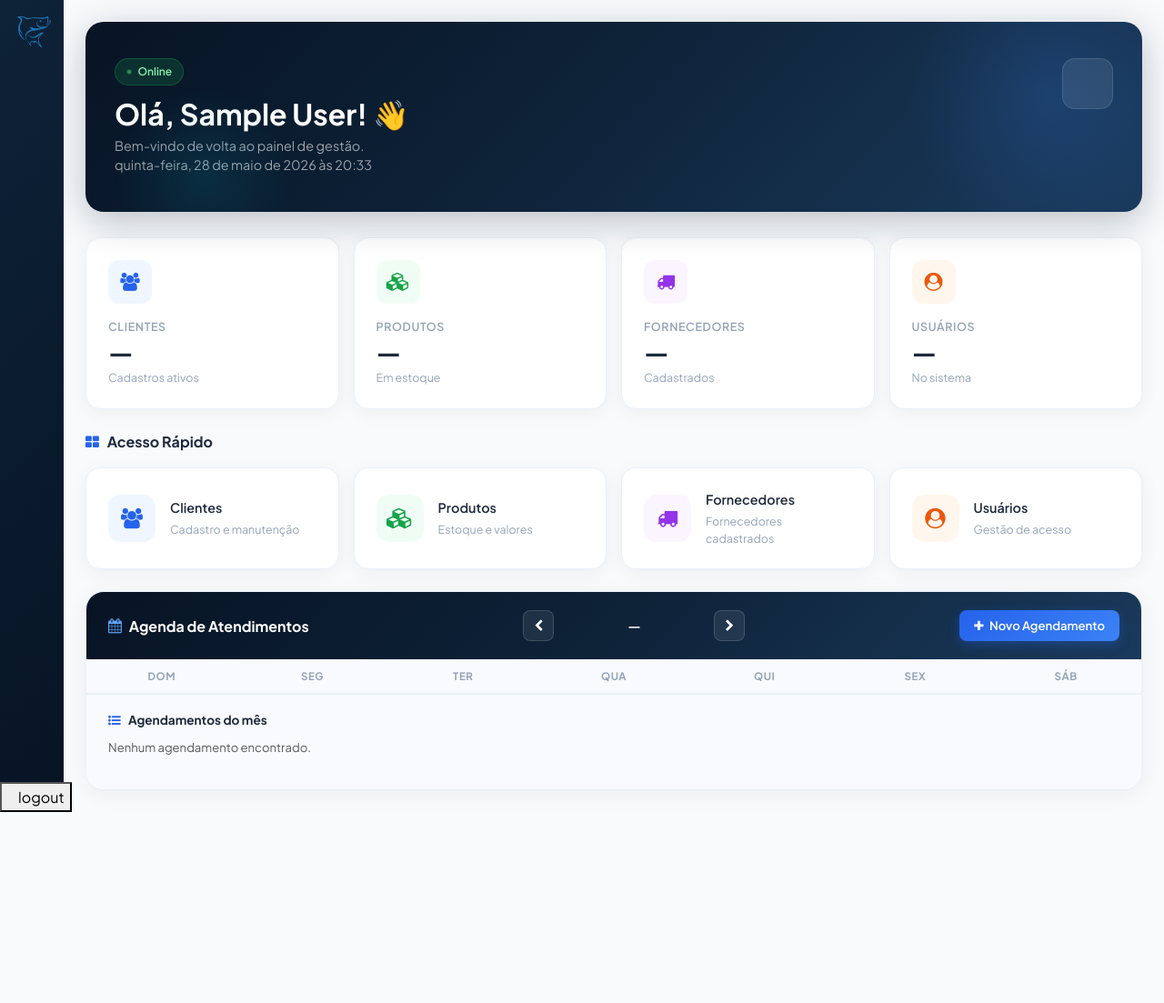
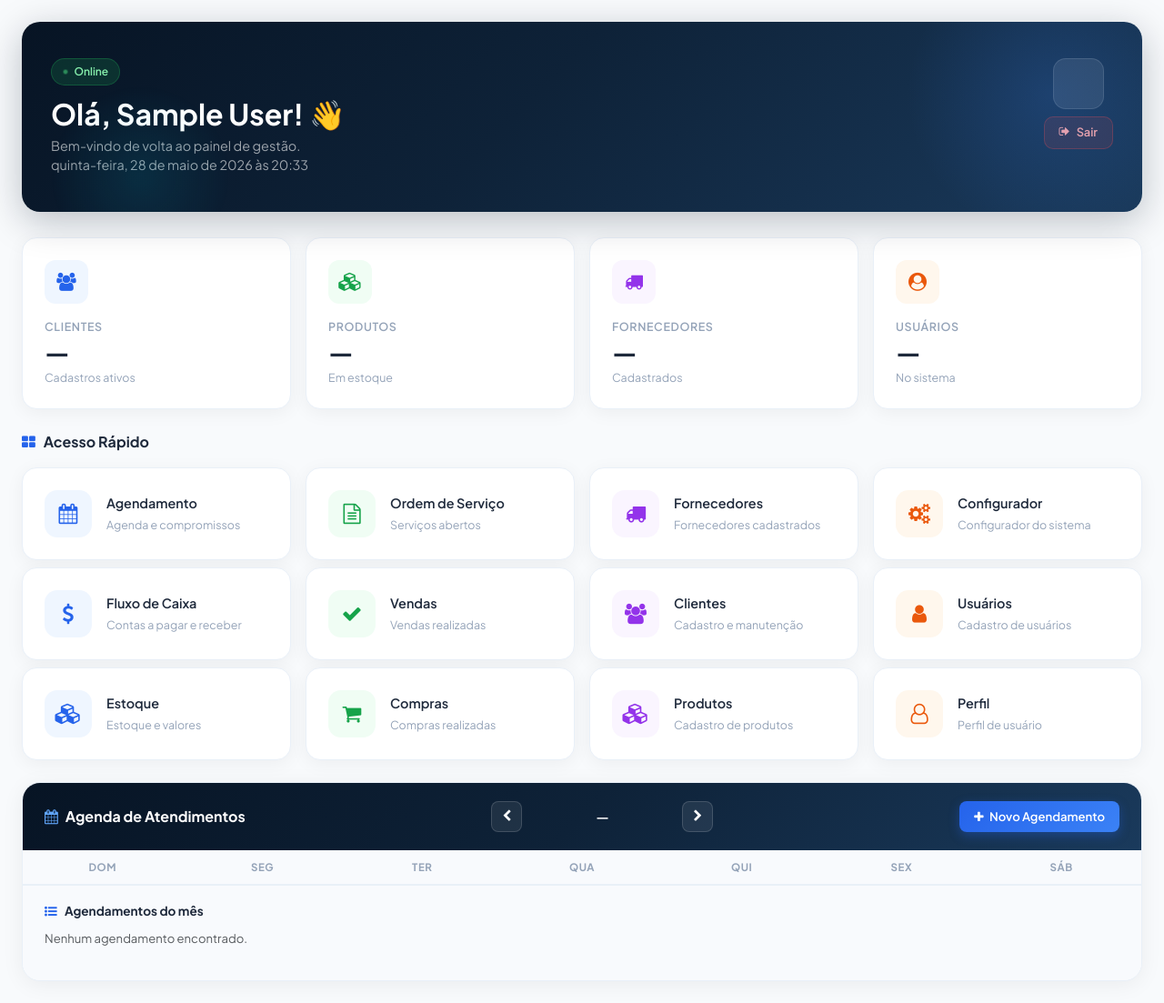
Before and after one commit to LucasRibeiro1/TestePHP, a PHP site: page /Inicio.php in a window 1280 px wide. Shown: the whole page at 91% size. Before the commit the page ends 893 px from the top, so only its background shows below. Run offline with PHP 8.4, Linux system fonts and the light colour scheme; the visitor is signed in with stand-in values (Sample User, id 1); some libraries are stand-ins or nearby versions.

Commit message:
atualizando a pagina inicial

```diff
--- a/Inicio.php
+++ b/Inicio.php
@@ -628,6 +628,31 @@ if (!isset($_SESSION['usuario_id'])){
 
         .cal-loading.show { display: flex; }
 
+        /* ── Botão de logout ──────────────────────────────────────── */
+        .btn-logout {
+            display: inline-flex;
+            align-items: center;
+            gap: 0.45rem;
+            background: rgba(239, 68, 68, 0.12);
+            border: 1px solid rgba(239, 68, 68, 0.3);
+            color: #fca5a5;
+            font-size: 0.8rem;
+            font-weight: 600;
+            padding: 0.45rem 1rem;
+            border-radius: 10px;
+            cursor: pointer;
+            text-decoration: none;
+            transition: all 0.25s ease;
+        }
+
+        .btn-logout:hover {
+            background: rgba(239, 68, 68, 0.28);
+            border-color: rgba(239, 68, 68, 0.6);
+            color: #fff;
+            transform: translateY(-2px);
+            box-shadow: 0 6px 18px rgba(239, 68, 68, 0.3);
+        }
+
         /* ── Responsive ───────────────────────────────────────────── */
         @media (max-width: 576px) {
             .welcome-hero {
@@ -640,7 +665,7 @@ if (!isset($_SESSION['usuario_id'])){
 </head>
 <body>
     <div class="wrapper">
-        <?php include 'src/Comum/sidebar.php'; ?>
+        <?php //include 'src/Comum/sidebar.php'; ?>
 
         <div class="main p-3 p-md-4">
 
@@ -655,8 +680,13 @@ if (!isset($_SESSION['usuario_id'])){
                         <p>Bem-vindo de volta ao painel de gestão.</p>
                         <p class="hero-time" id="heroTime"></p>
                     </div>
-                    <div class="hero-logo">
-                        <i class="lni lni-dashboard"></i>
+                    <div class="d-flex flex-column align-items-center gap-2">
+                        <div class="hero-logo">
+                            <i class="lni lni-dashboard"></i>
+                        </div>
+                        <a href="src/pages/logout.php" class="btn-logout" id="btnLogout" title="Sair do sistema">
+                            <i class="fa fa-sign-out"></i> Sair
+                        </a>
                     </div>
                 </div>
             </div>
@@ -701,20 +731,20 @@ if (!isset($_SESSION['usuario_id'])){
             <p class="section-title"><i class="fa fa-th-large" style="margin-right:6px; color:#2563eb;"></i> Acesso Rápido</p>
             <div class="row g-3 mb-2">
                 <div class="col-12 col-sm-6 col-lg-3">
-                    <a href="./src/pages/cadcli/CadCliteste.php" class="quick-card">
-                        <div class="quick-icon blue"><i class="fa fa-users"></i></div>
+                    <a href="./src/pages/agenda/AGENDA.php" class="quick-card">
+                        <div class="quick-icon blue"><i class="fa fa-calendar"></i></div>
                         <div>
-                            <p class="quick-name">Clientes</p>
-                            <p class="quick-desc">Cadastro e manutenção</p>
+                            <p class="quick-name">Agendamento</p>
+                            <p class="quick-desc">Agenda e compromissos</p>
                         </div>
                     </a>
                 </div>
                 <div class="col-12 col-sm-6 col-lg-3">
-                    <a href="./src/pages/cadprod/cadProd.php" class="quick-card">
-                        <div class="quick-icon green"><i class="fa fa-cubes"></i></div>
+                    <a href="./src/pages/os/OS.php" class="quick-card">
+                        <div class="quick-icon green"><i class="fa fa-file-text-o"></i></div>
                         <div>
-                            <p class="quick-name">Produtos</p>
-                            <p class="quick-desc">Estoque e valores</p>
+                            <p class="quick-name">Ordem de Serviço</p>
+                            <p class="quick-desc">Serviços abertos</p>
                         </div>
                     </a>
                 </div>
@@ -728,16 +758,91 @@ if (!isset($_SESSION['usuario_id'])){
                     </a>
                 </div>
                 <div class="col-12 col-sm-6 col-lg-3">
-                    <a href="./src/pages/cadusu/CadUsu.php" class="quick-card">
-                        <div class="quick-icon orange"><i class="fa fa-user-circle"></i></div>
+                    <a href="./src/pages/config/configurador.php" class="quick-card">
+                        <div class="quick-icon orange"><i class="fa fa-cogs"></i></div>
                         <div>
-                            <p class="quick-name">Usuários</p>
-                            <p class="quick-desc">Gestão de acesso</p>
+                            <p class="quick-name">Configurador</p>
+                            <p class="quick-desc">Configurador do sistema</p>
                         </div>
                     </a>
                 </div>
             </div>
-
+            <div class="row g-3 mb-2">
+                <div class="col-12 col-sm-6 col-lg-3">
+                    <a href="./src/pages/fin/fin.php" class="quick-card">
+                        <div class="quick-icon blue"><i class="fa fa-dollar"></i></div>
+                        <div>
+                            <p class="quick-name">Fluxo de Caixa</p>
+                            <p class="quick-desc">Contas a pagar e receber</p>
+                        </div>
+                    </a>
+                </div>
+                <div class="col-12 col-sm-6 col-lg-3">
+                    <a href="./src/pages/vendas/Vendas.php" class="quick-card">
+                        <div class="quick-icon green"><i class="fa fa-check"></i></div>
+                        <div>
+                            <p class="quick-name">Vendas</p>
+                            <p class="quick-desc">Vendas realizadas</p>
+                        </div>
+                    </a>
+                </div>
+                <div class="col-12 col-sm-6 col-lg-3">
+                    <a href="./src/pages/cadcli/CadCliteste.php" class="quick-card">
+                        <div class="quick-icon purple"><i class="fa fa-users"></i></div>
+                        <div>
+                            <p class="quick-name">Clientes</p>
+                            <p class="quick-desc">Cadastro e manutenção</p>
+                        </div>
+                    </a>
+                </div>
+                <div class="col-12 col-sm-6 col-lg-3">
+                    <a href="./src/pages/cadusu/CadUsu.php" class="quick-card">
+                        <div class="quick-icon orange"><i class="fa fa-user"></i></div>
+                        <div>
+                            <p class="quick-name">Usuários</p>
+                            <p class="quick-desc">Cadastro de usuários</p>
+                        </div>
+                    </a>
+                </div>
+            </div>
+            <div class="row g-3 mb-2">
+                <div class="col-12 col-sm-6 col-lg-3">
+                    <a href="./src/pages/estoque/Estoque.php" class="quick-card">
+                        <div class="quick-icon blue"><i class="fa fa-cubes"></i></div>
+                        <div>
+                            <p class="quick-name">Estoque</p>
+                            <p class="quick-desc">Estoque e valores</p>
+                        </div>
+                    </a>
+                </div>
+                <div class="col-12 col-sm-6 col-lg-3">
+                    <a href="./src/pages/cadcom/compras.php" class="quick-card">
+                        <div class="quick-icon green"><i class="fa fa-shopping-cart"></i></div>
+                        <div>
+                            <p class="quick-name">Compras</p>
+                            <p class="quick-desc">Compras realizadas</p>
+                        </div>
+                    </a>
+                </div>
+                <div class="col-12 col-sm-6 col-lg-3">
+                    <a href="./src/pages/cadprod/cadProd.php" class="quick-card">
+                        <div class="quick-icon purple"><i class="fa fa-cubes"></i></div>
+                        <div>
+                            <p class="quick-name">Produtos</p>
+                            <p class="quick-desc">Cadastro de produtos</p>
+                        </div>
+                    </a>
+                </div>
+                <div class="col-12 col-sm-6 col-lg-3">
+                    <a href="./src/pages/perfil/perfil.php" class="quick-card">
+                        <div class="quick-icon orange"><i class="fa fa-user-o"></i></div>
+                        <div>
+                            <p class="quick-name">Perfil</p>
+                            <p class="quick-desc">Perfil de usuário</p>
+                        </div>
+                    </a>
+                </div>
+            </div>
             <!-- ══════════════════════════════════════════════════════
                  AGENDA DE ATENDIMENTOS
             ══════════════════════════════════════════════════════ -->
```
Also changed, not shown: src/pages/logout.php (added, +18 -0 lines).
